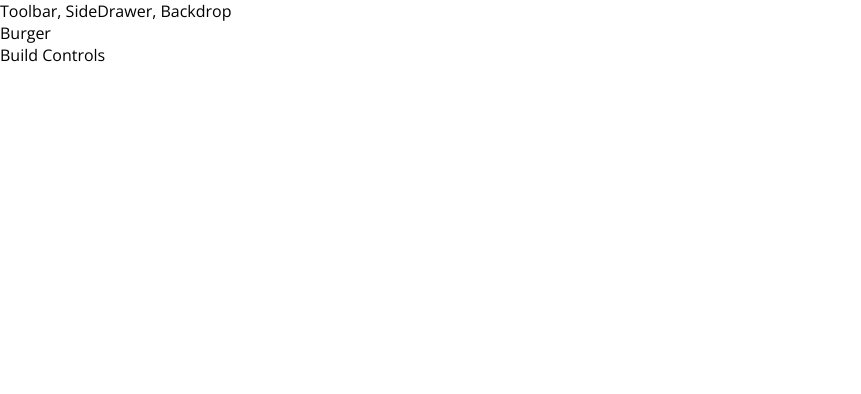
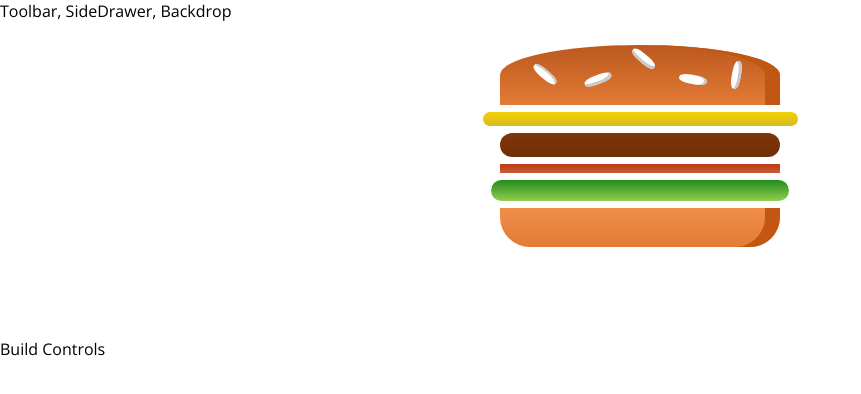
Before and after one commit to jacob-w-moreno/burger-builder, a React app: page / in a window 1280 px wide. Shown: the top 394 px of the page, without its empty margins (0-861 px from the left). Built offline with nearby package versions, Linux system fonts and the light colour scheme.

Commit message:
The burger is officially live.

```diff
--- a/config/webpack.config.js
+++ b/config/webpack.config.js
@@ -431,8 +431,8 @@
               exclude: cssModuleRegex,
               use: getStyleLoaders({
                   importLoaders: 1,
-                  modules: true,
-                  localIdentName: '[name]__[local]__[hash:base64:5]'
+                  // modules: true,
+                  // localIdentName: '[name]__[local]__[hash:base64:5]'
               }),
               // Don't consider CSS imports dead code even if the
               // containing package claims to have no side effects.
--- a/package.json
+++ b/package.json
@@ -42,6 +42,7 @@
     "postcss-normalize": "8.0.1",
     "postcss-preset-env": "6.7.0",
     "postcss-safe-parser": "4.0.1",
+    "prop-types": "^15.7.2",
     "react": "^16.14.0",
     "react-app-polyfill": "^1.0.6",
     "react-dev-utils": "^10.2.1",
--- /dev/null
+++ b/src/components/Burger/Burger.js
@@ -0,0 +1,19 @@
+import React from 'react';
+
+import styles from './Burger.module.css';
+import BurgerIngredient from './BurgerIngredients/BurgerIngredient';
+
+const burger = props => {
+  return (
+    <div className={styles.Burger}>
+      <BurgerIngredient type='bread-top'/>
+      <BurgerIngredient type='cheese'/>
+      <BurgerIngredient type='meat'/>
+      <BurgerIngredient type='bacon'/>
+      <BurgerIngredient type='salad'/>
+      <BurgerIngredient type='bread-bottom'/>
+    </div>
+  )
+}
+
+export default burger;
--- /dev/null
+++ b/src/components/Burger/Burger.module.css
@@ -0,0 +1,30 @@
+.Burger {
+  width: 100%;
+  height: 250px;
+  margin: auto;
+  overflow: scroll;
+  text-align: center;
+  font-weight: bold;
+  font-size: 1.2rem;
+}
+
+@media (min-width: 1000px) and (min-height: 700px) {
+  .Burger {
+    width: 700px;
+    height: 600px;
+  }
+}
+
+@media (min-width: 500px) and (min-height: 401px) {
+  .Burger {
+    width: 450px;
+    height: 400px;
+  }
+}
+
+@media (min-width: 500px) and (min-height: 400px) {
+  .Burger {
+    width: 350px;
+    height: 300px;
+  }
+}
--- /dev/null
+++ b/src/components/Burger/BurgerIngredients/BurgerIngredient.js
@@ -0,0 +1,46 @@
+import React, { Component } from 'react';
+import PropTypes from 'prop-types';
+
+import styles from './BurgerIngredient.module.css';
+
+class BurgerIngredient extends Component{
+
+  render() {
+
+    let ingredient = null;
+
+    switch (this.props.type) {
+      case ('bread-bottom'):
+        ingredient = <div className={styles.BreadBottom}/>;
+        break;
+      case ('bread-top'):
+        ingredient = <div className={styles.BreadTop}>
+          <div className={styles.Seeds1}></div>
+          <div className={styles.Seeds2}></div>
+        </div>;
+        break;
+      case ('meat'):
+        ingredient = <div className={styles.Meat}/>
+        break;
+      case ('cheese'):
+        ingredient = <div className={styles.Cheese}/>
+        break;
+      case ('salad'):
+        ingredient = <div className={styles.Salad}/>
+        break;
+      case ('bacon'):
+        ingredient = <div className={styles.Bacon}/>
+        break;
+
+      default: ingredient = null;
+    }
+
+    return ingredient;
+  }
+}
+
+  BurgerIngredient.propTypes = {
+    type: PropTypes.string.isRequired
+  }
+
+export default BurgerIngredient;
--- /dev/null
+++ b/src/components/Burger/BurgerIngredients/BurgerIngredient.module.css
@@ -0,0 +1,113 @@
+.BreadBottom {
+    height: 13%;
+    width: 80%;
+    background: linear-gradient(#F08E4A, #e27b36);
+    border-radius: 0 0 30px 30px;
+    box-shadow: inset -15px 0 #c15711;
+    margin: 2% auto;
+}
+
+.BreadTop {
+    height: 20%;
+    width: 80%;
+    background: linear-gradient(#bc581e, #e27b36);
+    border-radius: 50% 50% 0 0;
+    box-shadow: inset -15px 0 #c15711;
+    margin: 2% auto;
+    position: relative;
+}
+
+.Seeds1 {
+    width: 10%;
+    height: 15%;
+    position: absolute;
+    background-color: white;
+    left: 30%;
+    top: 50%;
+    border-radius: 40%;
+    transform: rotate(-20deg);
+    box-shadow: inset -2px -3px #c9c9c9;
+}
+
+.Seeds1:after {
+    content: "";
+    width: 100%;
+    height: 100%;
+    position: absolute;
+    background-color: white;
+    left: -170%;
+    top: -260%;
+    border-radius: 40%;
+    transform: rotate(60deg);
+    box-shadow: inset -1px 2px #c9c9c9;
+  }
+
+.Seeds1:before {
+    content: "";
+    width: 100%;
+    height: 100%;
+    position: absolute;
+    background-color: white;
+    left: 180%;
+    top: -50%;
+    border-radius: 40%;
+    transform: rotate(60deg);
+    box-shadow: inset -1px -3px #c9c9c9;
+  }
+
+  .Seeds2 {
+    width: 10%;
+    height: 15%;
+    position: absolute;
+    background-color: white;
+    left: 64%;
+    top: 50%;
+    border-radius: 40%;
+    transform: rotate(10deg);
+    box-shadow: inset -3px 0 #c9c9c9;
+  }
+
+  .Seeds2:before {
+    content: "";
+    width: 100%;
+    height: 100%;
+    position: absolute;
+    background-color: white;
+    left: 150%;
+    top: -130%;
+    border-radius: 40%;
+    transform: rotate(90deg);
+    box-shadow: inset 1px 3px #c9c9c9;
+  }
+
+
+.Meat {
+    width: 80%;
+    height: 8%;
+    background: linear-gradient(#7f3608, #702e05);
+    margin: 2% auto;
+    border-radius: 15px;
+}
+
+.Cheese {
+    width: 90%;
+    height: 4.5%;
+    margin: 2% auto;
+    background: linear-gradient(#f4d004, #d6bb22);
+    border-radius: 20px;
+}
+
+.Salad {
+    width: 85%;
+    height: 7%;
+    margin: 2% auto;
+    background: linear-gradient(#228c1d, #91ce50);
+    border-radius: 20px;
+}
+
+.Bacon {
+    width: 80%;
+    height: 3%;
+    background: linear-gradient(#bf3813, #c45e38);
+    margin: 2% auto;
+}
--- a/src/components/layout/Layout.js
+++ b/src/components/layout/Layout.js
@@ -1,13 +1,13 @@
 import React from 'react';
 
 import Aux from '../../hoc/Aux';
-import classes from './Layout.css';
+import styles from './Layout.module.css';
 
-console.log('classes:', classes);
+console.log('styles:', styles);
 
 const layout = props => <Aux>
   <div>Toolbar, SideDrawer, Backdrop</div>
-  <main className={classes.Content}>
+  <main className={styles.Content}>
     {props.children}
   </main>
 </Aux>
--- a/src/containers/BurgerBuilder/BurgerBuilder.js
+++ b/src/containers/BurgerBuilder/BurgerBuilder.js
@@ -1,11 +1,12 @@
 import React, { Component } from 'react';
 
 import Aux from '../../hoc/Aux';
+import Burger from '../../components/Burger/Burger'
 
 class BurgerBuilder extends Component{
   render () {
     return ( <Aux>
-      <div>Burger</div>
+      <Burger/>
       <div>Build Controls</div>
     </Aux>);
   };
```
Also changed, not shown: src/components/layout/Layout.module.css (renamed from src/components/layout/Layout.css).
